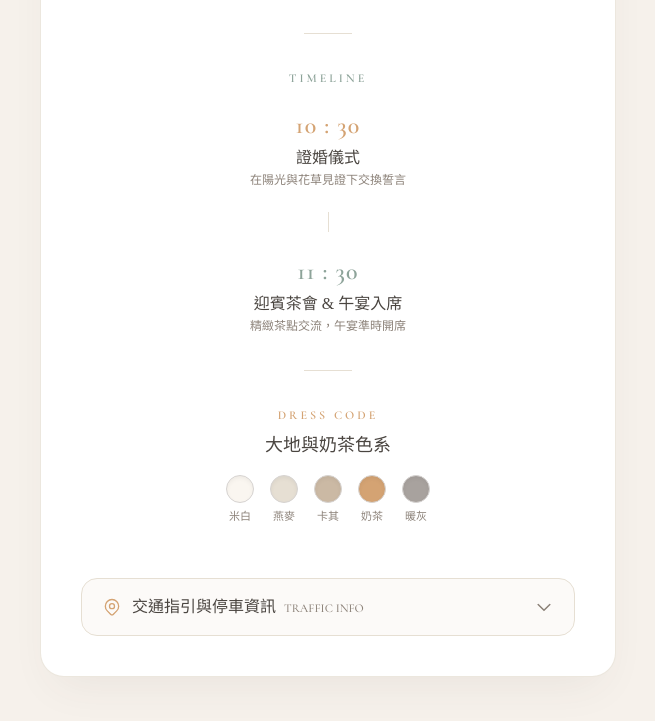
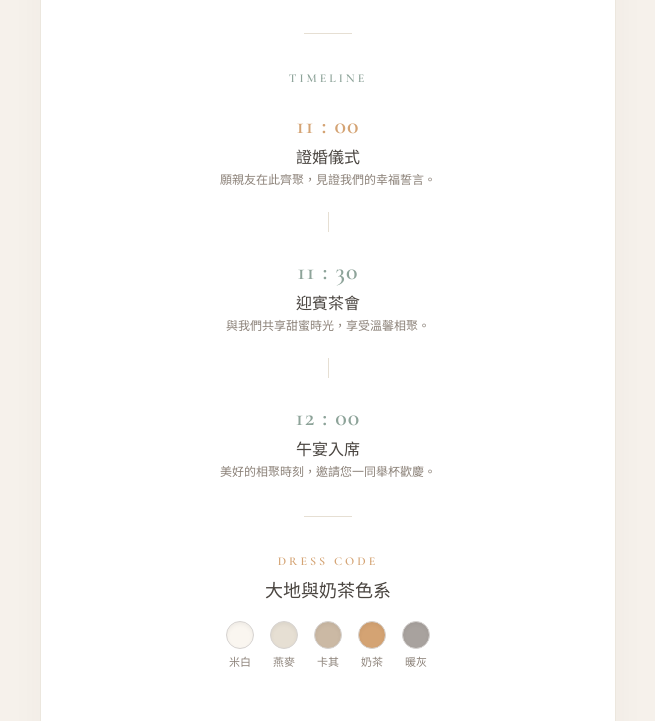
Before and after one commit to austinsnow321/wedding, a plain HTML site: page index.html in a window 1280 px wide. Shown: the part 1691-2412 px from the top of the page, without its empty margins (312-967 px from the left). Drawn offline with nearby package versions, Linux system fonts and the light colour scheme.

Commit message:
Update index.html

```diff
--- a/index.html
+++ b/index.html
@@ -354,17 +354,24 @@
                         <p class="font-en uppercase tracking-[0.25em] text-xs text-morandi-sage font-semibold">Timeline</p>
 
                         <div class="flex flex-col items-center">
-                            <span class="font-en text-2xl font-semibold text-morandi-gold tracking-wider">10 : 30</span>
+                            <span class="font-en text-2xl font-semibold text-morandi-gold tracking-wider">11 : 00</span>
                             <span class="font-tc text-base font-medium text-morandi-charcoal mt-1">證婚儀式</span>
-                            <span class="font-tc text-xs text-morandi-taupe mt-0.5">在陽光與花草見證下交換誓言</span>
+                            <span class="font-tc text-xs text-morandi-taupe mt-0.5">願親友在此齊聚，見證我們的幸福誓言。</span>
                         </div>
 
                         <div class="h-5 w-[1px] bg-morandi-oat mx-auto"></div>
 
                         <div class="flex flex-col items-center">
                             <span class="font-en text-2xl font-semibold text-morandi-sage tracking-wider">11 : 30</span>
-                            <span class="font-tc text-base font-medium text-morandi-charcoal mt-1">迎賓茶會 &amp; 午宴入席</span>
-                            <span class="font-tc text-xs text-morandi-taupe mt-0.5">精緻茶點交流，午宴準時開席</span>
+                            <span class="font-tc text-base font-medium text-morandi-charcoal mt-1">迎賓茶會</span>
+                            <span class="font-tc text-xs text-morandi-taupe mt-0.5">與我們共享甜蜜時光，享受溫馨相聚。</span>
+                        </div>
+                        <div class="h-5 w-[1px] bg-morandi-oat mx-auto"></div>
+
+                        <div class="flex flex-col items-center">
+                            <span class="font-en text-2xl font-semibold text-morandi-sage tracking-wider">12 : 00</span>
+                            <span class="font-tc text-base font-medium text-morandi-charcoal mt-1">午宴入席</span>
+                            <span class="font-tc text-xs text-morandi-taupe mt-0.5">美好的相聚時刻，邀請您一同舉杯歡慶。</span>
                         </div>
                     </div>
 
```
